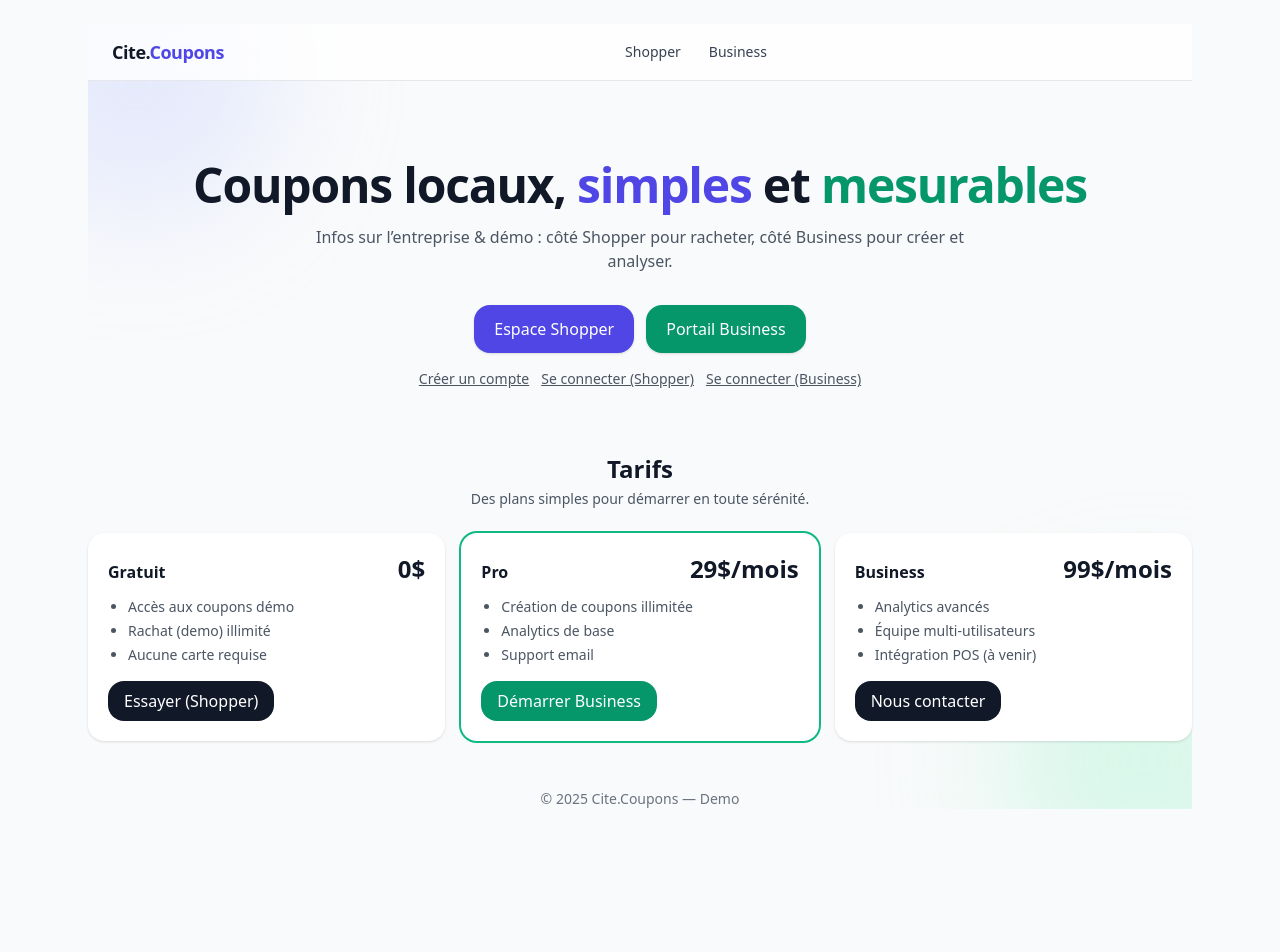
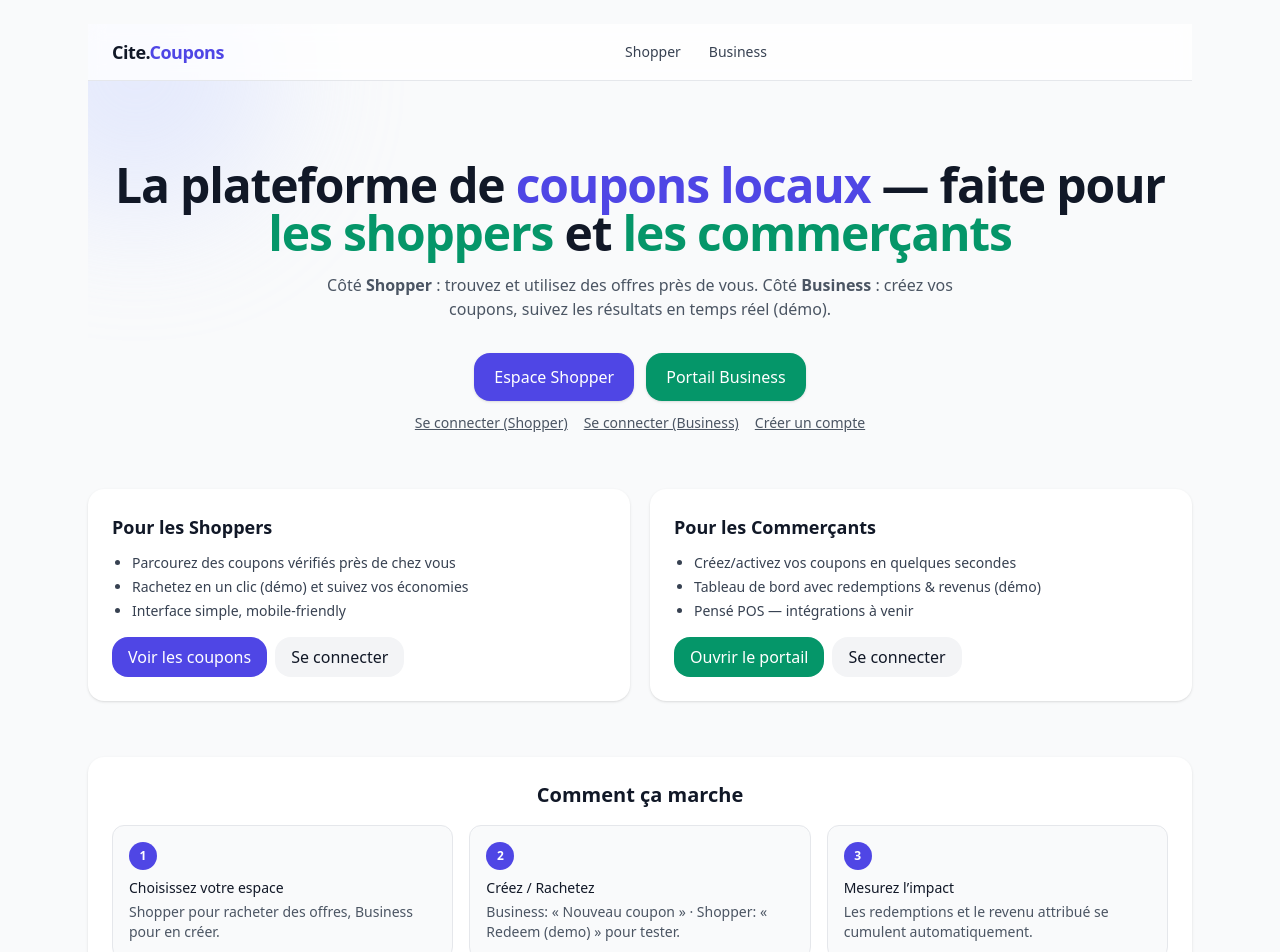
Before and after one commit to thamiyan/Cite-coupons1, a React (Vite) app: page / in a window 1280 px wide. Shown: the top 952 px of the page. Before the commit the page ends 865 px from the top, so only its background shows below. Built offline with nearby package versions, Linux system fonts and the light colour scheme.

Commit message:
Update Home.jsx

```diff
--- a/src/pages/Home.jsx
+++ b/src/pages/Home.jsx
@@ -9,10 +9,10 @@ export default function Home() {
 
   return (
     <div className="relative">
-      {/* showAuth={false} => pas de Logout/Signup/Login dans la nav sur Home */}
+      {/* No auth buttons on Home */}
       <Nav user={user} showAuth={false} />
 
-      {/* décor doux */}
+      {/* soft gradient bg */}
       <div aria-hidden className="pointer-events-none absolute inset-0 -z-10 overflow-hidden">
         <div className="absolute -top-24 -left-24 h-72 w-72 rounded-full bg-indigo-200 blur-3xl opacity-40" />
         <div className="absolute -bottom-24 -right-24 h-72 w-72 rounded-full bg-emerald-200 blur-3xl opacity-40" />
@@ -20,16 +20,18 @@ export default function Home() {
 
       {/* HERO */}
       <header className="mt-14 md:mt-20 text-center">
-        <h1 className="mt-2 text-4xl md:text-5xl font-black tracking-tight">
-          Coupons locaux, <span className="text-indigo-600">simples</span> et <span className="text-emerald-600">mesurables</span>
+        <h1 className="text-4xl md:text-5xl font-black tracking-tight">
+          La plateforme de <span className="text-indigo-600">coupons locaux</span> — faite pour
+          <span className="text-emerald-600"> les shoppers</span> et
+          <span className="text-emerald-600"> les commerçants</span>
         </h1>
         <p className="mt-4 max-w-2xl mx-auto text-gray-600">
-          Infos sur l’entreprise & démo : côté Shopper pour racheter, côté Business pour créer et analyser.
+          Côté <b>Shopper</b> : trouvez et utilisez des offres près de vous.
+          Côté <b>Business</b> : créez vos coupons, suivez les résultats en temps réel (démo).
         </p>
 
-        {/* CTA organisés */}
-        <div className="mt-8 flex flex-col items-center gap-4">
-          <div className="flex flex-wrap justify-center gap-3">
+        {/* primary CTAs */}
+        <div className="mt-8 flex flex-wrap items-center justify-center gap-3">
           <Link to="/shopper" className="px-5 py-3 rounded-2xl bg-indigo-600 text-white shadow hover:shadow-md transition">
             Espace Shopper
           </Link>
@@ -37,59 +39,139 @@ export default function Home() {
             Portail Business
           </Link>
         </div>
-          <div className="text-sm text-gray-600 flex flex-wrap justify-center gap-3">
-            <Link to="/signup" className="underline">Créer un compte</Link>
-            {/* deux routes de login dédiées */}
+
+        {/* secondary CTAs */}
+        <div className="mt-3 text-sm text-gray-600 flex flex-wrap items-center justify-center gap-4">
           <Link to="/login/shopper" className="underline">Se connecter (Shopper)</Link>
           <Link to="/login/business" className="underline">Se connecter (Business)</Link>
-          </div>
+          <Link to="/signup" className="underline">Créer un compte</Link>
         </div>
       </header>
 
-      {/* TARIFS */}
-      <section className="mt-16">
-        <h2 className="text-center text-2xl font-semibold">Tarifs</h2>
-        <p className="text-center text-gray-600 mt-1 text-sm">Des plans simples pour démarrer en toute sérénité.</p>
+      {/* INTRO SECTIONS */}
+      <section className="mt-14 grid gap-5 md:grid-cols-2">
+        <IntroCard
+          title="Pour les Shoppers"
+          points={[
+            "Parcourez des coupons vérifiés près de chez vous",
+            "Rachetez en un clic (démo) et suivez vos économies",
+            "Interface simple, mobile-friendly",
+          ]}
+          ctas={[
+            { to: "/shopper", label: "Voir les coupons", variant: "primary" },
+            { to: "/login/shopper", label: "Se connecter", variant: "ghost" },
+          ]}
+        />
+        <IntroCard
+          title="Pour les Commerçants"
+          points={[
+            "Créez/activez vos coupons en quelques secondes",
+            "Tableau de bord avec redemptions & revenus (démo)",
+            "Pensé POS — intégrations à venir",
+          ]}
+          ctas={[
+            { to: "/business", label: "Ouvrir le portail", variant: "primary-emerald" },
+            { to: "/login/business", label: "Se connecter", variant: "ghost" },
+          ]}
+        />
+      </section>
+
+      {/* HOW IT WORKS */}
+      <section className="mt-14 bg-white rounded-2xl shadow p-6">
+        <h2 className="text-xl font-semibold text-center">Comment ça marche</h2>
+        <ol className="mt-4 grid gap-4 md:grid-cols-3 text-sm">
+          <Step n="1" title="Choisissez votre espace" text="Shopper pour racheter des offres, Business pour en créer." />
+          <Step n="2" title="Créez / Rachetez" text="Business: « Nouveau coupon » · Shopper: « Redeem (demo) » pour tester." />
+          <Step n="3" title="Mesurez l’impact" text="Les redemptions et le revenu attribué se cumulent automatiquement." />
+        </ol>
+      </section>
+
+      {/* PRICING WITH NO PRICES */}
+      <section className="mt-14">
+        <h2 className="text-center text-2xl font-semibold">Tarifs (aperçu)</h2>
+        <p className="text-center text-gray-600 mt-1 text-sm">
+          Les niveaux tarifaires arriveront bientôt — contactez-nous pour l’accès anticipé.
+        </p>
 
         <div className="mt-6 grid gap-4 md:grid-cols-3">
           <PriceCard
-            title="Gratuit"
-            price="0$"
+            title="Démo"
+            note="Gratuit en mode démo"
+            features={['Accès aux coupons démo', 'Rachat (demo) illimité', 'Aucune carte requise']}
             cta="Essayer (Shopper)"
             to="/login/shopper"
-            features={['Accès aux coupons démo', 'Rachat (demo) illimité', 'Aucune carte requise']}
           />
           <PriceCard
             title="Pro"
-            price="29$/mois"
+            note="Tarif à venir"
             highlight
+            features={['Création illimitée', 'Analytics de base', 'Support email']}
             cta="Démarrer Business"
             to="/login/business"
-            features={['Création de coupons illimitée', 'Analytics de base', 'Support email']}
           />
           <PriceCard
             title="Business"
-            price="99$/mois"
+            note="Tarif à venir"
+            features={['Analytics avancés', 'Multiples utilisateurs', 'Intégration POS (à venir)']}
             cta="Nous contacter"
             to="/business"
-            features={['Analytics avancés', 'Équipe multi-utilisateurs', 'Intégration POS (à venir)']}
           />
         </div>
       </section>
 
       <footer className="mt-12 mb-8 text-center text-sm text-gray-500">
-        © {new Date().getFullYear()} Cite.Coupons — Demo
+        © {new Date().getFullYear()} Cite.Coupons — Informations & Démo
       </footer>
     </div>
   )
 }
 
-function PriceCard({ title, price, features, cta, to, highlight }) {
+function IntroCard({ title, points, ctas }) {
+  return (
+    <div className="bg-white rounded-2xl shadow p-6">
+      <h3 className="text-lg font-semibold">{title}</h3>
+      <ul className="mt-3 text-sm text-gray-700 list-disc pl-5 space-y-1">
+        {points.map((p, i) => <li key={i}>{p}</li>)}
+      </ul>
+      <div className="mt-4 flex flex-wrap gap-2">
+        {ctas.map((c, i) => (
+          <Link
+            key={i}
+            to={c.to}
+            className={
+              c.variant === 'primary'
+                ? 'px-4 py-2 rounded-2xl bg-indigo-600 text-white'
+                : c.variant === 'primary-emerald'
+                ? 'px-4 py-2 rounded-2xl bg-emerald-600 text-white'
+                : 'px-4 py-2 rounded-2xl bg-gray-100'
+            }
+          >
+            {c.label}
+          </Link>
+        ))}
+      </div>
+    </div>
+  )
+}
+
+function Step({ n, title, text }) {
+  return (
+    <li className="rounded-xl border bg-gray-50 p-4">
+      <div className="inline-flex h-7 w-7 items-center justify-center rounded-full bg-indigo-600 text-white text-xs font-bold">
+        {n}
+      </div>
+      <div className="mt-2 font-medium">{title}</div>
+      <div className="text-gray-600 mt-1">{text}</div>
+    </li>
+  )
+}
+
+function PriceCard({ title, note, features, cta, to, highlight }) {
   return (
     <div className={`rounded-2xl p-5 bg-white shadow ${highlight ? 'ring-2 ring-emerald-500' : ''}`}>
       <div className="flex items-baseline justify-between">
         <h3 className="font-semibold">{title}</h3>
-        <div className="text-2xl font-bold">{price}</div>
+        {note && <div className="text-xs text-gray-500">{note}</div>}
       </div>
       <ul className="mt-3 text-sm text-gray-600 list-disc pl-5 space-y-1">
         {features.map((f, i) => <li key={i}>{f}</li>)}
```
Lines whose indentation alone changed are shown as unchanged.
